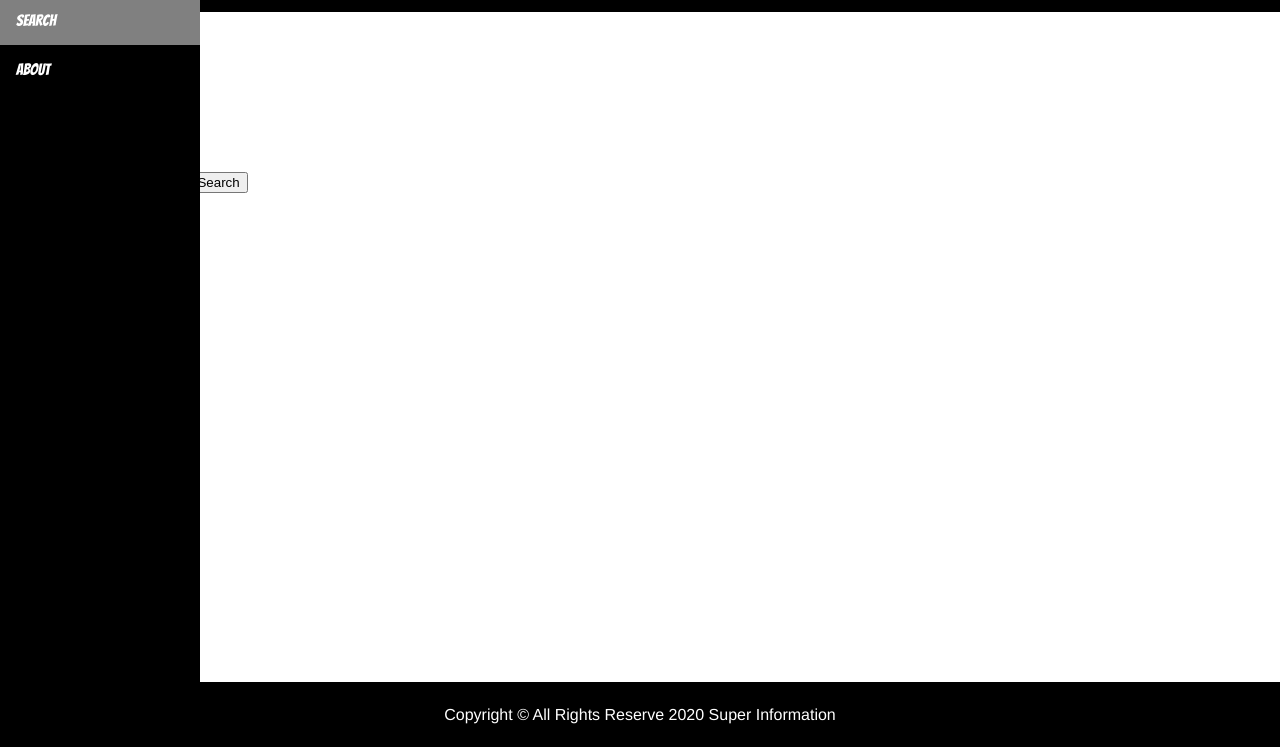
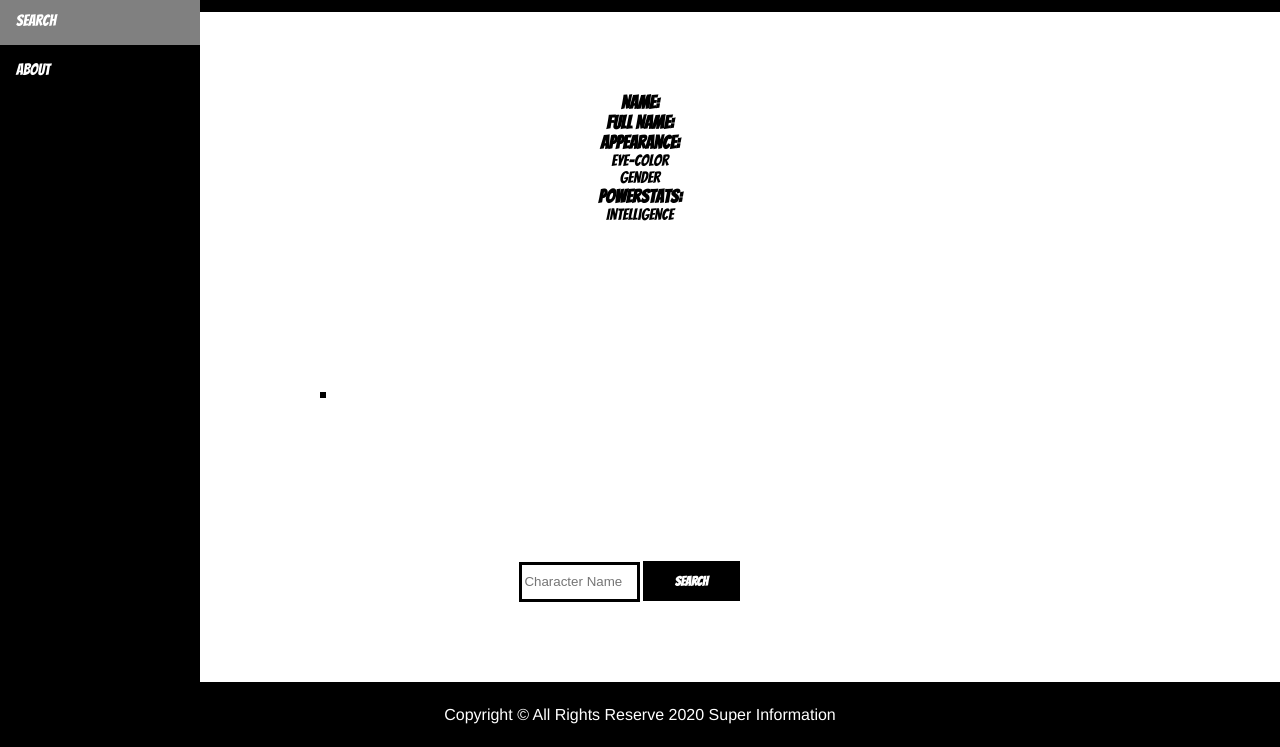
Before and after one commit to luisxros/project-one, a plain HTML site: page index.html in a window 1280 px wide. Shown: the part 53-800 px from the top of the page. Drawn offline with nearby package versions, Linux system fonts and the light colour scheme.

Commit message:
adds further styling

```diff
--- a/css/style.css
+++ b/css/style.css
@@ -9,7 +9,7 @@
   --font: 'Bangers', Cursive;
 }
 
-*{
+* {
   box-sizing: border-box;
   margin: 0;
 }
@@ -21,7 +21,8 @@ body {
   min-height: 100vh;
 }
 
-header, footer {
+header,
+footer {
   display: flex;
   align-items: center;
   color: white;
@@ -45,6 +46,10 @@ main {
   flex-grow: 1;
 }
 
+main form {
+  align-content: center;
+}
+
 .sidebar {
   margin: 0;
   padding: 0;
@@ -55,6 +60,7 @@ main {
   font-family: var(--font);
 
 }
+
 .sidebar a {
   display: block;
   color: white;
@@ -73,6 +79,53 @@ main {
     height: auto;
     position: relative;
   }
-    .sidebar a {float: left;}
-    div.content {margin-left: 0;}
+
+  .sidebar a {
+    float: left;
   }
+
+  div.content {
+    margin-left: 0;
+  }
+}
+
+.flex-ctr {
+  display: flex;
+  justify-content: space-around;
+  align-items: center;
+  font-family: var(--font);
+  flex-direction: column;
+}
+
+input {
+  width: 50%;
+}
+
+input, button{
+  border: 3px solid black;
+  height: 40px;
+}
+button {
+  background-color: black;
+  color: white;
+  text-transform: uppercase;
+  font-weight: 600;
+  width: 40%;
+  font-family: var(--font);
+}
+
+
+section {
+  float: left;
+  margin: 0 1.5%;
+  width: 50%;
+}
+aside {
+  float: right;
+  margin: 0 1.5%;
+  width: 50%;
+}
+
+main aside > img{
+  border: 3px solid black;
+}
--- a/index.html
+++ b/index.html
@@ -1,5 +1,6 @@
 <!DOCTYPE html>
 <html lang="en">
+
 <head>
     <meta charset="UTF-8">
     <meta name="viewport" content="width=device-width, initial-scale=1.0">
@@ -16,12 +17,14 @@
         <h1>Super Information</h1>
     </header>
     <div class="sidebar">
-        <a  href="home.html">Home</a>
+        <a href="home.html">Home</a>
         <a class="active" href="index.html">Search</a>
         <a href="#about">About</a>
-      </div>
+    </div>
+
     <main class="flex-ctr">
         <section class="flex-ctr" id="collection">
+
             <h3>Name:</h3>
             <p id="name"></p>
             <h3>Full Name:</h3>
@@ -34,12 +37,16 @@
             <h3>PowerStats:</h3>
             <p>Intelligence</p>
             <p id="intelligence"></p>
-            <img id="picture" src="" alt="">
 
         </section>
-        <form>
-            <input id="search" type="text" placeholder="Character Name"/>
-            <input type="submit" value="Search"/>
+        <aside>
+            <img id="picture" src="" alt="">
+        </aside>
+
+        <form id="bar">
+            <input id="search" type="text" placeholder="Character Name" />
+            <button>Search</button>
+        </form>
     </main>
     <footer>
         <p>Copyright &copy; All Rights Reserve 2020 Super Information</p>
```
Lines whose indentation alone changed are shown as unchanged.
